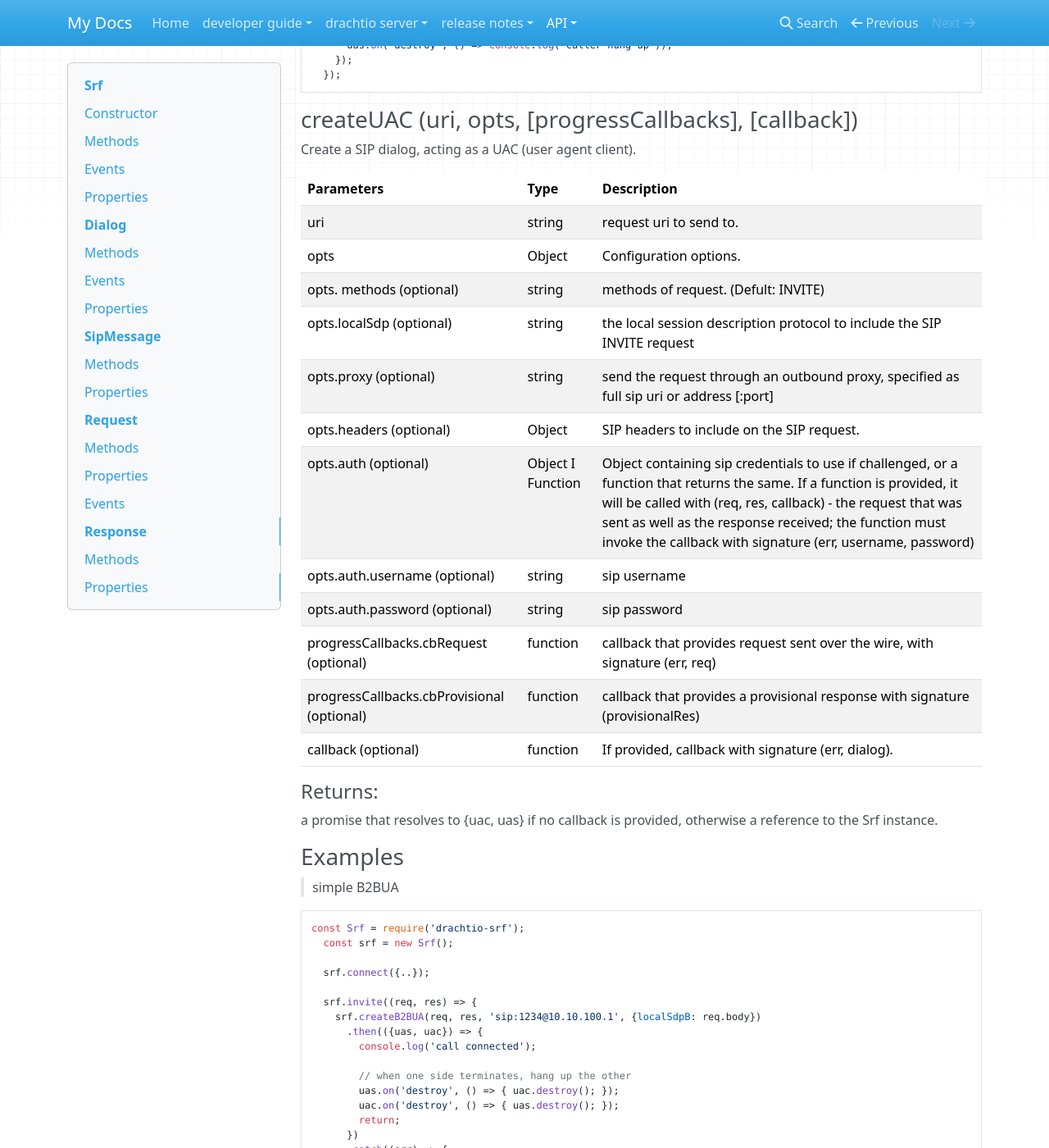
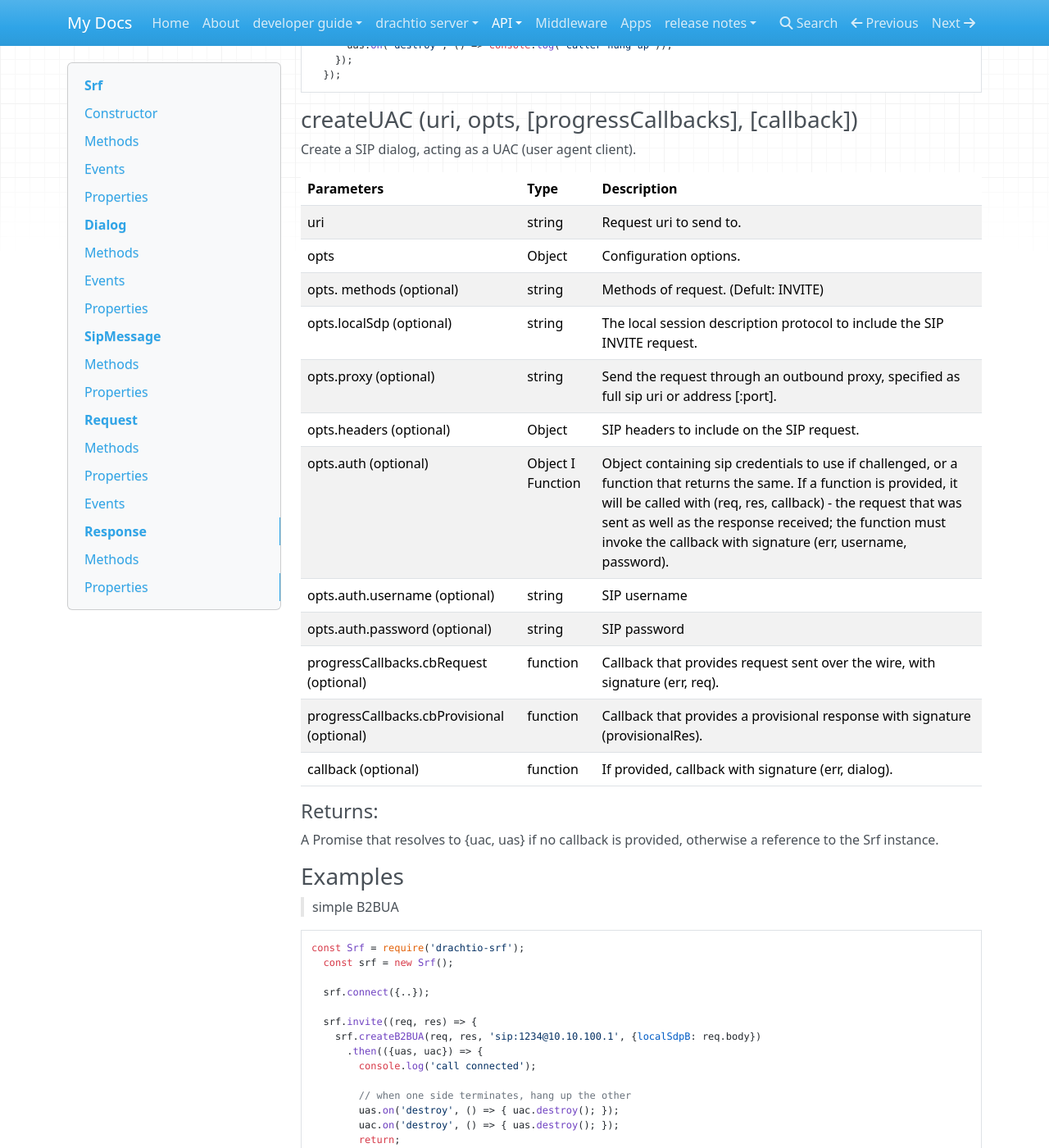
Before and after one commit to haleyhorton/drachtio-new-site, an MkDocs documentation site: the page built from docs/api/srf/srf.md, in a window 1280 px wide and 1400 px high, scrolled down 2778 px. Shown: the whole window at 82% size. Built offline with MkDocs 1.6.1, drawn with Linux system fonts in a browser that asks for light colours; nearby versions of some CDN libraries; some of the changed text lies outside the part shown.

Commit message:
more changes

````diff
--- a/docs/api/srf/srf.md
+++ b/docs/api/srf/srf.md
@@ -56,26 +56,26 @@
 
 | Parameters          | Type   | Description
 | --------------------|--------|-----------|
-| opts                | Object | Configuration options
-| opts.host           | string | IP address or DNS name of server to connect to
-| opts.port (optional)| number | port to connect to. Default: 9022
-| opts.secret         | string | shared secret
-| opts.tls            | Object | options for establishing a TLS connection. [See here for a full list of options](./)
+| opts                | Object | Configuration options.
+| opts.host           | string | IP address or DNS name of server to connect to.
+| opts.port (optional)| number | Port to connect to. Default: 9022
+| opts.secret         | string | Shared secret.
+| opts.tls            | Object | Options for establishing a TLS connection. [See here for a full list of options](./)
 
 ### createUAS (req,res,opts, [callback])
 Create a SIP dialog, acting as a UAS dialog, acting as a UAS (user agent server); i.e. respond to an incoming SIP INVITE with a 200 OK (or to a SUBSCRIBE request with a 202 Accepted).
 
 | Parameters                | Type     | Description
 |---------------------------|----------|------------
-| req                       | Request  | The incoming sip request object.
-| res                       | Response | The sip response object.
+| req                       | Request  | The incoming SIP request object.
+| res                       | Response | The SIP response object.
 | opts                      | Object   | Configuration options.
 | opts.localSdp (optional)  | string   | The local session description protocol to include in the SIP response.
 | opts.headers (optional)   | Object   | SIP headers to include on the SIP response to the INVITE.
 | callback (optional)       | function | If provided, callback with signature (err, dialog)
 
 #### Returns
-a Promise if no callback is provided, otherwise a reference to the Srf instance.
+A Promise if no callback is provided, otherwise a reference to the Srf instance.
 
 ### Examples
 
@@ -120,21 +120,21 @@
 
 | Parameters              | Type   | Description
 |-------------------------|--------|------------
-| uri                     | string | request uri to send to.
+| uri                     | string | Request uri to send to.
 | opts                    | Object | Configuration options.
-| opts. methods (optional)| string | methods of request. (Defult: INVITE)
-| opts.localSdp (optional)| string | the local session description protocol to include the SIP INVITE request
-| opts.proxy (optional)   | string | send the request through an outbound proxy, specified as full sip uri or address [:port]
+| opts. methods (optional)| string | Methods of request. (Defult: INVITE)
+| opts.localSdp (optional)| string | The local session description protocol to include the SIP INVITE request.
+| opts.proxy (optional)   | string | Send the request through an outbound proxy, specified as full sip uri or address [:port].
 | opts.headers (optional) | Object | SIP headers to include on the SIP request.
-| opts.auth (optional)    | Object I Function | Object containing sip credentials to use if challenged, or a function that returns the same. If a function is provided, it will be called with (req, res, callback) - the request that was sent as well as the response received; the function must invoke the callback with signature (err, username, password)
-| opts.auth.username (optional) | string | sip username
-| opts.auth.password (optional) |string | sip password
-| progressCallbacks.cbRequest (optional) | function | callback that provides request sent over the wire, with signature (err, req)
-| progressCallbacks.cbProvisional (optional) | function | callback that provides a provisional response with signature (provisionalRes)
+| opts.auth (optional)    | Object I Function | Object containing sip credentials to use if challenged, or a function that returns the same. If a function is provided, it will be called with (req, res, callback) - the request that was sent as well as the response received; the function must invoke the callback with signature (err, username, password).
+| opts.auth.username (optional) | string | SIP username
+| opts.auth.password (optional) |string | SIP password
+| progressCallbacks.cbRequest (optional) | function | Callback that provides request sent over the wire, with signature (err, req).
+| progressCallbacks.cbProvisional (optional) | function | Callback that provides a provisional response with signature (provisionalRes).
 | callback (optional) | function | If provided, callback with signature (err, dialog).
 
 #### Returns:
-a promise that resolves to {uac, uas} if no callback is provided, otherwise a reference to the Srf instance.
+A Promise that resolves to {uac, uas} if no callback is provided, otherwise a reference to the Srf instance.
 
 ### Examples
 > simple B2BUA
@@ -253,7 +253,7 @@
 
 | Parameters | Type | Description
 |------------|------|-----------
-| msg        | [Request](./) I [Response](./) | A SIP request or response message recieved through a method event handler
+| msg        | [Request](./) I [Response](./) | A SIP request or response message recieved through a method event handler.
 
 #### Returns:
 undefined.
@@ -269,8 +269,8 @@
 | opts | Object | Configuration options
 | opts.host (optional) | string | IP address or DNS name of server to connect to. Default: 0.0.0.0
 | opts.port | number | tcp port to listen on
-| opts.secret| string | shared secret
-|opts.tls | object | options for establishing a TLS connection. [See here for a full list of options](./)
+| opts.secret| string | Shared secret
+|opts.tls | object | Options for establishing a TLS connection. [See here for a full list of options](./)
 
 ### proxyRequest (req, [destination], [opts], [callback])
 Proxy an incoming request.
@@ -282,11 +282,11 @@
 | opts (optional) | Object | Configuration options.
 | opts.forking (optional) | string | When multiple destinations are provided, this option governs whether they are attemped sequentially or in parallel. Valid values are 'sequential' or 'parallel'. Default: sequential.
 | opts.remainInDialog (optional) | string | If true, add Record-Route header and remain in the SIP dialog (i.e. receiving further SIP messaging for the dialog, including the terminating BYE request). Alias: 'recordRoute'. Default: false.
-| opts.proxy (optional) | string | Send the request through an outbound proxy, specified as full sip rui or address[:port]
+| opts.proxy (optional) | string | Send the request through an outbound proxy, specified as full SIP rui or address[:port].
 | opts.provisionalTimeout (optional) | string | Timeout after which to attempt the next destination if no 100 Trying response has been received. Examples of valid syntax for this property are '1500ms,' or '2s'.
 | opts.finalTimeout (optional) | string | Timeout, in miliseconds, after which to cancel the current request and attempt the next destination if no final response has been received. Syntax is the same as for the provisionalTimeout property.
 | opts.followRedirects (optional) | boolean | If true, handle 3XX redirect responses by generating a new request as per the Contact header; otherwise, proxy the 3XX response back upstream without generating a new response. Default: false.
-| callback (optional) | function | If provided, callback with signature (err, results), where 'results' is a JSON object describing the individual sip call attempts and results.
+| callback (optional) | function | If provided, callback with signature (err, results), where 'results' is a JSON object describing the individual SIP call attempts and results.
 
 #### Returns:
 A Promise if no callback is provided, otherwise a reference to the Srf instance.
@@ -358,7 +358,7 @@
 ```
 
 ### use ([method], handler)
-Installs sip middleware, optionally invoked only for a specific method type.
+Installs SIP middleware, optionally invoked only for a specific method type.
 
 | Parameters | Type | Description
 |------------|------|-----------
@@ -478,7 +478,7 @@
 ```
 
 ### Srf.SipError
-Static property returning a SipError class. A SipError has 'status' and 'reason' properties corresponding to the sip non-success result.
+Static property returning a SipError class. A SipError has 'status' and 'reason' properties corresponding to the SIP non-success result.
 
 #### Returns:
 SipError - a SipError object
@@ -489,7 +489,7 @@
 ## Methods
 
 ### destroy (opts,[callback])
-Destroy the sip dialog by generating a BYE request (in the case of INVITE dialog), or NOTIFY (in the case of SUBSCRIBE).
+Destroy the SIP dialog by generating a BYE request (in the case of INVITE dialog), or NOTIFY (in the case of SUBSCRIBE).
 
 | Parameters | Type | Description
 |------------|------|-------------
@@ -603,7 +603,7 @@
 
 | Parameters | Type | Description
 |------------|------|---------
-| uri | string | Local sip uri.
+| uri | string | Local SIP uri.
 | sdp | string | Local sdp.
 | contact | string | Local contact header.
 
@@ -612,11 +612,11 @@
 
 | Parameters | Type | Description
 |------------|------|---------
-| uri | string | Remote sip uri.
+| uri | string | Remote SIP uri.
 | sdp | string | Remote sdp.
 | contact | string | Remote contact header.
 
-### sip
+### SIP
 Object containing information about the SIP details relating to the Dialog.
 
 | Parameters | Type | Description
--- a/mkdocs.yml
+++ b/mkdocs.yml
@@ -1,6 +1,7 @@
 site_name: My Docs
 nav:
   - Home: index.md
+  - About: ./about.md
   - developer guide:
     - introduction: ./developer-guide/introduction.md
     - middleware: ./developer-guide/middleware.md
@@ -14,8 +15,10 @@
     - running: ./drachtio-server/running.md
     - configuring: ./drachtio-server/configuring.md
     - messaging protocol: ./drachtio-server/messaging-protocol.md
+  - API:
+    - Srf: ./api/srf/srf.md
+  - Middleware: ./application-middleware.md
+  - Apps: ./apps.md
   - release notes:
     - drachtio-srf: ./release-notes/drachtio-srf/release-notes.md
     - drachtio-server: ./release-notes/drachtio-server/release-notes.md
-  - API:
-    - Srf: ./api/srf/srf.md
````
Also changed, not shown: docs/about.md (added, +15 -0 lines), docs/application-middleware.md (added, +25 -0 lines), docs/apps.md (added, +53 -0 lines), docs/release-notes/drachtio-server/release-notes.md (+0 -3 lines), docs/release-notes/drachtio-srf/release-notes.md (+0 -8 lines).
